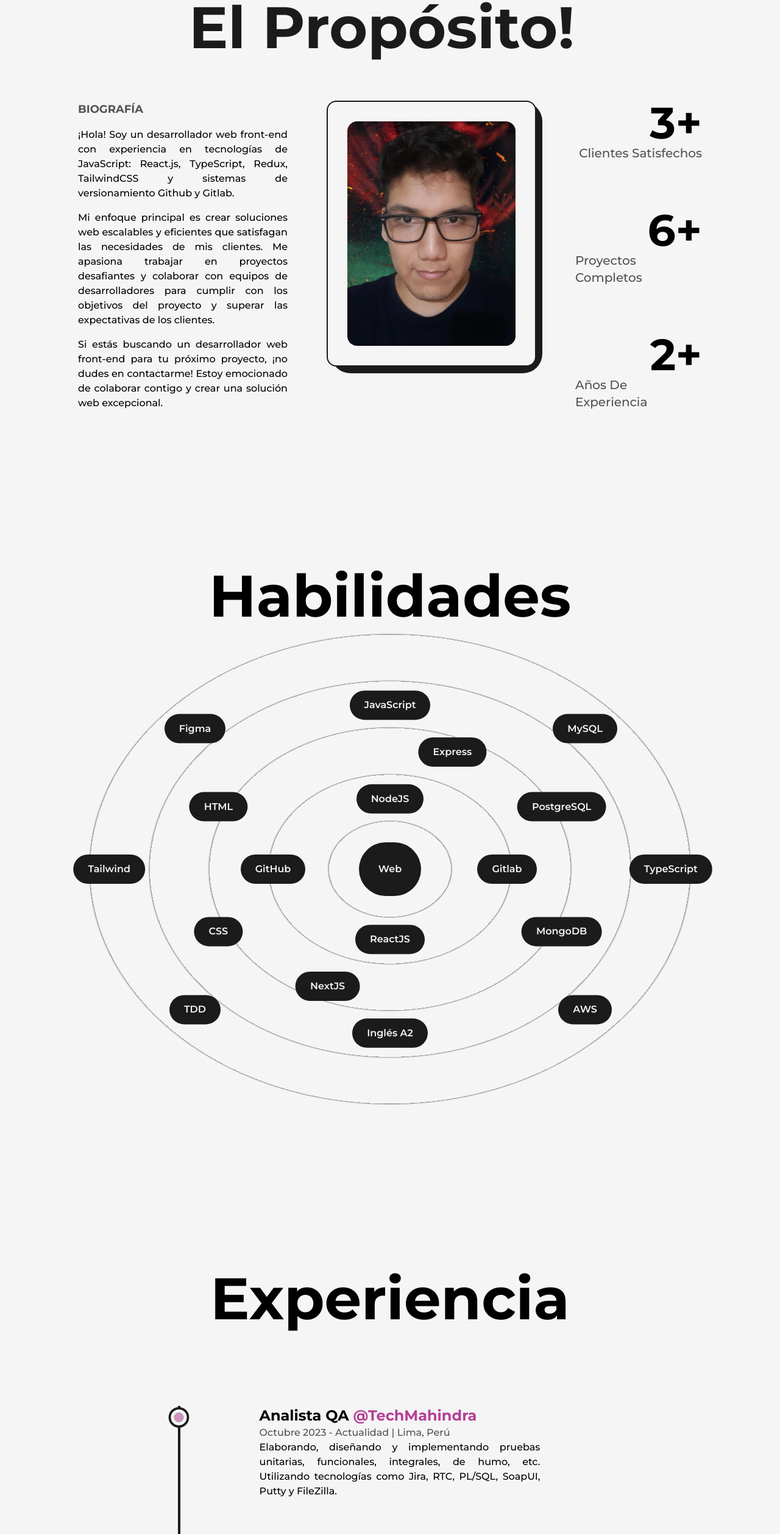
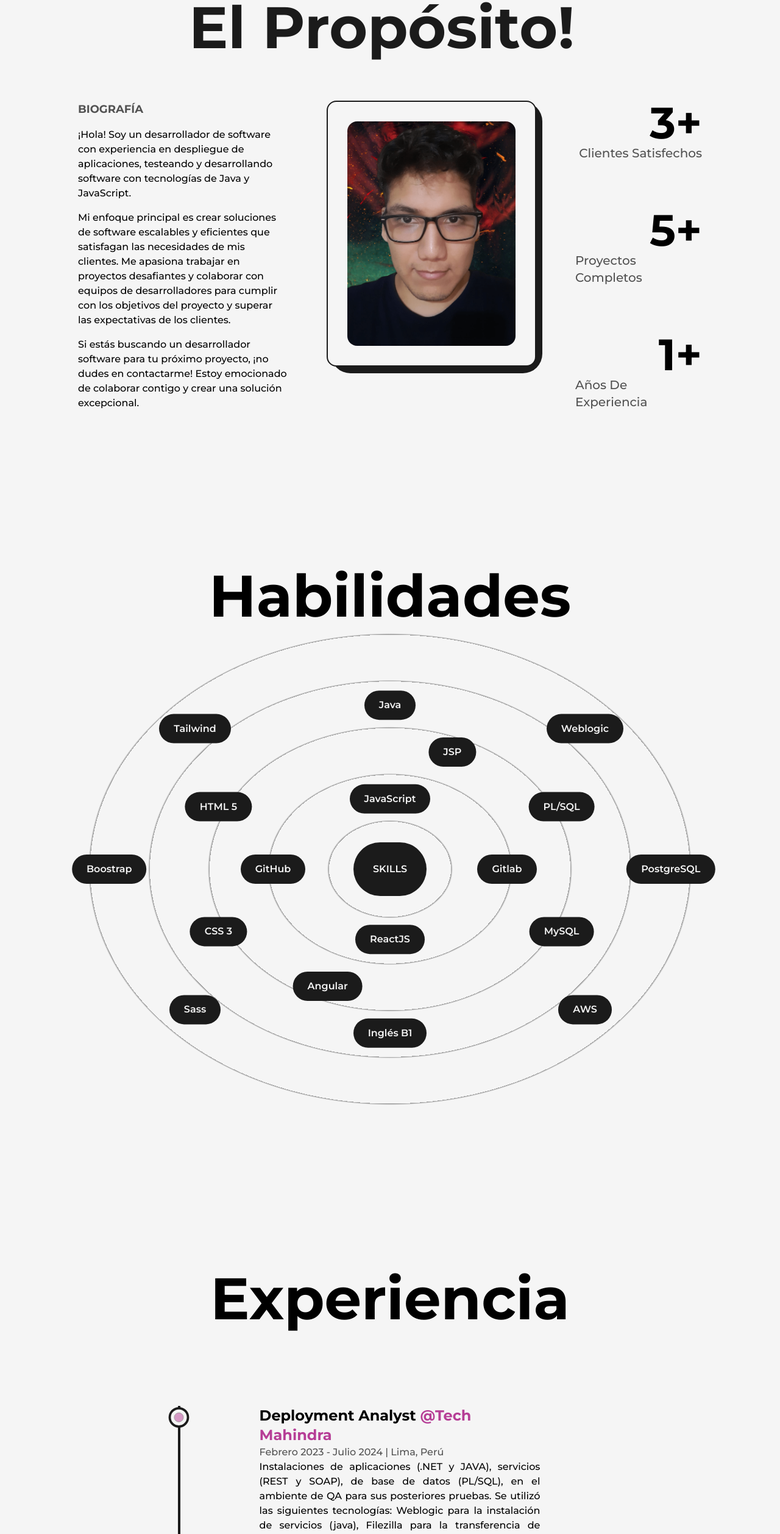
Before and after one commit to gfbianco/Portfolio, a Next.js app: page /about in a window 1280 px wide. Shown: the part 259-2774 px from the top of the page at 61% size. Built offline with nearby package versions, Linux system fonts and the light colour scheme.

Commit message:
portfolio update

```diff
--- a/src/components/Education.js
+++ b/src/components/Education.js
@@ -16,7 +16,9 @@ const Details = ({ type, time, place, info }) => {
         whileInView={{ y: 0 }}
         transition={{ duration: 0.5, type: "spring" }}
       >
-        <h3 className="capitalize font-bold text-2xl sm:text-xl xs:text-lg">{type}</h3>
+        <h3 className="capitalize font-bold text-2xl sm:text-xl xs:text-lg">
+          {type}
+        </h3>
         <span className="capitalize font-medium text-dark/75 dark:text-light/75 xs:text-sm">
           {time} | {place}
         </span>
@@ -36,7 +38,9 @@ const Education = () => {
 
   return (
     <div className="my-64">
-      <h2 className="font-bold text-8xl mb-32 w-full text-center md:text-6xl xs:text-4xl md:mb-16">Educación</h2>
+      <h2 className="font-bold text-8xl mb-32 w-full text-center md:text-6xl xs:text-4xl md:mb-16">
+        Educación
+      </h2>
 
       <div ref={ref} className="w-[75%] mx-auto relative lg:w-[90%] md:w-full">
         {/* BARRA CON ANIMACION */}
@@ -49,8 +53,8 @@ const Education = () => {
         {/* EXPERIENCIAS */}
         <ul className="w-full flex flex-col items-start justify-between ml-4 xs:ml-2">
           <Details
-            type="Egresado de Ingeniería Informática"
-            time="2017-2022"
+            type="Bachiller en Ingeniería Informática"
+            time="2017-2023"
             place="Universidad Nacional Federico Villarreal"
             info="Como estudiante de Ingeniería Informática en la Universidad Nacional Federico
             Villarreal, he adquirido una formación completa en el campo de la informática. Durante mi carrera,
@@ -60,6 +64,14 @@ const Education = () => {
             incluyendo proyectos de software y proyectos de investigación en inteligencia artificial. Estos
             proyectos me han permitido aplicar los conocimientos adquiridos en clase y mejorar mis habilidades
             de resolución de problemas en situaciones del mundo real."
+          />
+          <Details
+            type="Curso de Java Developer"
+            time="2024-2024"
+            place="Sistemas Uni"
+            info="Los cursos de desarrollo de aplicaciones en Java que he llevado en la Universidad Nacional de Ingeniería
+            me ha brindado un conocimientos para comprender mejor las tecnologías orientadas a la creación de aplicaciones
+            de escritorio y web realizados con el lenguaje de programación java."
           />
           <Details
             type="Cursos de desarrollo web Full Stack con JavaScript"
--- a/src/components/Experience.js
+++ b/src/components/Experience.js
@@ -60,20 +60,34 @@ const Experience = () => {
         {/* EXPERIENCIAS */}
         <ul className="w-full flex flex-col items-start justify-between ml-4 xs:ml-2">
           <Details
-            position="Analista QA"
-            company="TechMahindra"
-            companyLink="https://www.linkedin.com/company/devdatep-consulting/"
-            time="Octubre 2023 - Actualidad"
+            position="Deployment Analyst"
+            company="Tech Mahindra"
+            companyLink="https://www.linkedin.com/company/tech-mahindra/"
+            time="Febrero 2023 - Julio 2024"
             address="Lima, Perú"
-            work="Elaborando, diseñando y implementando pruebas unitarias, funcionales,
-            integrales, de humo, etc. Utilizando tecnologías como Jira, RTC, PL/SQL,
-            SoapUI, Putty y FileZilla."
+            work="Instalaciones de aplicaciones (.NET y JAVA), servicios (REST y SOAP),
+            de base de datos (PL/SQL), en el ambiente de QA para sus posteriores pruebas.
+            Se utilizó las siguientes tecnologías: Weblogic para la instalación de
+            servicios (java), Filezilla para la transferencia de componentes (FTP) al
+            servidor, IBM Rational Team Concert para la gestión, homologación y validaciones
+            de componentes y fuentes entre ambientes, además se utilizó la plataforma Jira
+            para la gestión de pases y status de las instalaciones."
           />
           <Details
-            position="Frontend Developer"
+            position="Quality Analyst"
+            company="Tech Mahindra"
+            companyLink="https://www.linkedin.com/company/tech-mahindra/"
+            time="Octubre 2023 - Enero 2024"
+            address="Lima, Perú"
+            work="Elaborando, diseñando y implementando pruebas unitarias,
+            funcionales, integrales, de humo, etc. Utilizando tecnologías como
+            Jira, RTC, PL/SQL, SoapUI, Putty y FileZilla."
+          />
+          <Details
+            position="FrontEnd Developer"
             company="Devdatep Consulting E.I.R.L"
             companyLink="https://www.linkedin.com/company/devdatep-consulting/"
-            time="Noviembre 2022 - Octubre 2023"
+            time="Octubre 2022 - Marzo 2023"
             address="Lima, Perú"
             work="Durante mi experiencia como desarrollador frontend, tuve la
               oportunidad de desarrollar un sistema web interno
@@ -83,14 +97,13 @@ const Experience = () => {
               Además de programar, también tuve un rol activo en el proceso
               de despliegue del sistema web, que me permitió entender el
               ciclo de vida completo de un proyecto desde desarrollo hasta la
-              implementación.
-              "
+              implementación."
           />
           <Details
             position="Backend Developer"
             company="CoderGods"
             companyLink="https://www.linkedin.com/company/coder-gods/"
-            time="Septiembre 2021 - Agosto 2022"
+            time="Noviembre 2021 - Mayo 2022"
             address="Lima, Perú"
             work="Durante mi experiencia como desarrollador backend, tuve la
               oportunidad para trabajar en un proyecto para un notario. Como
@@ -99,11 +112,11 @@ const Experience = () => {
               PostgreSQL.
               Para garantizar la calidad del código, me aseguré de seguir las
               mejores prácticas en crear API RESTful y realizar pruebas
-              unitarias TDD (Jest) para validar la funcionalidad del software y
-              detectar errores a tiempo. Además, trabajé de cerca con el
-              equipo frontend para garantizar integración suave y consistente
-              entre el backend y la interfaz de usuario del producto.
-              "
+              unitarias (Jest) para validar la funcionalidad del software y
+              detectar errores a tiempo. Además, estuve en constante comunicación
+              con el equipo frontend y base de datos para garantizar integración
+              suave y consistente entre el backend y la interfaz de usuario del
+              producto."
           />
         </ul>
       </div>
--- a/src/components/HireMe.js
+++ b/src/components/HireMe.js
@@ -19,7 +19,7 @@ const HireMe = () => {
         hover:text-dark animate-pulse-slow dark:bg-light dark:text-dark hover:dark:bg-dark
         hover:dark:text-light hover:dark:border-light"
         >
-          Contrátame
+          Contáctame
         </Link>
       </div>
     </div>
--- a/src/components/Skills.js
+++ b/src/components/Skills.js
@@ -35,30 +35,30 @@ const Skills = () => {
           p-8 shadow-dark cursor-pointer dark:text-dark dark:bg-light lg:p-6 md:p-4 xs:text-xs xs:p-2"
           whileHover={{ scale: 1.05 }}
         >
-          Web
+          SKILLS
         </motion.div>
 
         {/* SKILLS FRONTEND */}
         <Skill name="ReactJS" x="0vw" y="9vw" />
-        <Skill name="NextJS" x="-8vw" y="15vw" />
-        <Skill name="Inglés A2" x="0vw" y="21vw" />
+        <Skill name="Angular" x="-8vw" y="15vw" />
         <Skill name="GitHub" x="-15vw" y="0vw" />
         <Skill name="Gitlab" x="15vw" y="0vw" />
-        <Skill name="HTML" x="-22vw" y="-8vw" />
-        <Skill name="CSS" x="-22vw" y="8vw" />
-        <Skill name="Tailwind" x="-36vw" y="0vw" />
-        <Skill name="Figma" x="-25vw" y="-18vw" />
-        <Skill name="TDD" x="-25vw" y="18vw" />
+        <Skill name="HTML 5" x="-22vw" y="-8vw" />
+        <Skill name="CSS 3" x="-22vw" y="8vw" />
+        <Skill name="Boostrap" x="-36vw" y="0vw" />
+        <Skill name="Tailwind" x="-25vw" y="-18vw" />
+        <Skill name="Sass" x="-25vw" y="18vw" />
 
         {/* SKILLS BACKEND */}
-        <Skill name="NodeJS" x="0vw" y="-9vw" />
-        <Skill name="JavaScript" x="0vw" y="-21vw" />
-        <Skill name="Express" x="8vw" y="-15vw" />
-        <Skill name="TypeScript" x="36vw" y="0vw" />
-        <Skill name="PostgreSQL" x="22vw" y="-8vw" />
-        <Skill name="MongoDB" x="22vw" y="8vw" />
-        <Skill name="MySQL" x="25vw" y="-18vw" />
+        <Skill name="JavaScript" x="0vw" y="-9vw" />
+        <Skill name="Java" x="0vw" y="-21vw" />
+        <Skill name="JSP" x="8vw" y="-15vw" />
+        <Skill name="PostgreSQL" x="36vw" y="0vw" />
+        <Skill name="PL/SQL" x="22vw" y="-8vw" />
+        <Skill name="MySQL" x="22vw" y="8vw" />
+        <Skill name="Weblogic" x="25vw" y="-18vw" />
         <Skill name="AWS" x="25vw" y="18vw" />
+        <Skill name="Inglés B1" x="0vw" y="21vw" />
       </div>
     </>
   );
--- a/src/pages/about.js
+++ b/src/pages/about.js
@@ -52,7 +52,7 @@ const about = () => {
           <div className="grid w-full grid-cols-8 gap-16 sm:gap-8">
             {/* ---------------------------------------------------------- */}
             <div
-              className="col-span-3 flex flex-col items-start justify-start text-justify xl:col-span-4
+              className="col-span-3 flex flex-col items-start justify-start xl:col-span-4
               md:order-2 md:col-span-8"
             >
               <h2 className="mb-4 text-lg font-bold uppercase text-dark/75 dark:text-light/75">
@@ -60,21 +60,21 @@ const about = () => {
               </h2>
               {/* TEXTO DEL PERFIL */}
               <p className="font-medium">
-                ¡Hola! Soy un desarrollador web front-end con experiencia en tecnologías
-                de JavaScript: React.js, TypeScript, Redux, TailwindCSS y sistemas de
-                versionamiento Github y Gitlab.
+                ¡Hola! Soy un desarrollador de software con experiencia en
+                despliegue de aplicaciones, testeando y desarrollando software
+                con tecnologías de Java y JavaScript.
               </p>
               <p className="my-4 font-medium">
-                Mi enfoque principal es crear soluciones web escalables y
-                eficientes que satisfagan las necesidades de mis clientes. Me
+                Mi enfoque principal es crear soluciones de software escalables
+                y eficientes que satisfagan las necesidades de mis clientes. Me
                 apasiona trabajar en proyectos desafiantes y colaborar con
                 equipos de desarrolladores para cumplir con los objetivos del
                 proyecto y superar las expectativas de los clientes.
               </p>
               <p className="font-medium">
-                Si estás buscando un desarrollador web front-end para tu
-                próximo proyecto, ¡no dudes en contactarme! Estoy emocionado de
-                colaborar contigo y crear una solución web excepcional.
+                Si estás buscando un desarrollador software para tu próximo
+                proyecto, ¡no dudes en contactarme! Estoy emocionado de
+                colaborar contigo y crear una solución excepcional.
               </p>
             </div>
             {/* ---------------------------------------------------------- */}
@@ -118,7 +118,7 @@ const about = () => {
               {/* PROYECTOS */}
               <div className="flex flex-col items-end justify-center xl:items-center">
                 <span className="inline-block text-7xl font-bold md:text-6xl sm:text-5xl xs:text-4xl">
-                  <AnimatedNumbers value={6} />+
+                  <AnimatedNumbers value={5} />+
                 </span>
                 <h2
                   className="text-xl font-medium capitalize text-dark/75 dark:text-light/75
@@ -130,7 +130,7 @@ const about = () => {
               {/* EXPERIENCIA */}
               <div className="flex flex-col items-end justify-center xl:items-center">
                 <span className="inline-block text-7xl font-bold md:text-6xl sm:text-5xl xs:text-4xl">
-                  <AnimatedNumbers value={2} />+
+                  <AnimatedNumbers value={1} />+
                 </span>
                 <h2
                   className="text-xl font-medium capitalize text-dark/75 dark:text-light/75
--- a/src/pages/index.js
+++ b/src/pages/index.js
@@ -20,11 +20,11 @@ export default function Home() {
       <main className="flex min-h-screen items-center text-dark dark:text-light sm:items-start">
         <Layout className="!pt-0 md:!pt-16 sm:!pt-16">
           <div className="flex items-center justify-between w-full md:flex-col">
-
             {/* IMAGEN PRINCIPAL */}
             <div className="w-1/2 lg:hidden md:inline-block md:w-full">
               <Image
-                src={profilePic} alt="Imagen de Franco"
+                src={profilePic}
+                alt="Imagen de Franco"
                 className="w-full h-auto"
                 priority
                 sizes="(max-width: 768px) 100vw,
@@ -36,23 +36,23 @@ export default function Home() {
             {/* TITULO DEL TEXTO */}
             <div className="w-1/2 flex flex-col items-center self-center lg:w-full lg:text-center">
               <AnimatedText
-                text="Front-End Developer"
-                className="!text-6xl !text-left xl:!text-5xl lg:!text-center lg:!text-6xl
+                text="Software Developer"
+                className="!text-5xl !text-left xl:!text-5xl lg:!text-center lg:!text-6xl
                 md:!text-5xl sm:!text-3xl"
               />
 
               {/* TEXTO */}
               <p className="my-4 text-base font-medium md:text-sm sm:text-xs">
-                Como desarrollador front-end, me dedico a convertir ideas en
-                aplicaciones web innovadoras. Explore mis últimos proyectos
-                donde muestro mi experiencia en el desarrollo web con
-                javascript.
+                Soy un profesional apasionado por el mundo de la informática,
+                con experiencia en despligue de aplicaciones, testeando y
+                desarrollando software. Soy una persona responsable, adaptable y
+                comprometido con mi trabajo.
               </p>
 
               {/* BOTONES DE CV Y CONTACT */}
               <div className="flex items-center self-start mt-2 lg:self-center">
                 <Link
-                  href="/cv.pdf"
+                  href="/Gian_Bianco.pdf"
                   target={"_blank"}
                   className="flex items-center bg-dark text-light p-2.5 px-6 rounded-lg
                   text-lg font-semibold hover:bg-light hover:text-dark border-2
--- a/src/pages/projects.js
+++ b/src/pages/projects.js
@@ -175,7 +175,7 @@ const projects = () => {
       <main className="w-full mb-16 flex flex-col items-center justify-center dark:text-light">
         <Layout className="pt-16">
           <AnimatedText
-            text="La imaginación trinunfa sobre el conocimiento !"
+            text="La imaginación triunfa sobre el conocimiento !"
             className="mb-16 lg:!text-7xl sm:mb-8 sm:!text-6xl xs:!text-4xl"
           />
 
```
Also changed, not shown: 2 other files (tests, documents, lock files or other folders).
